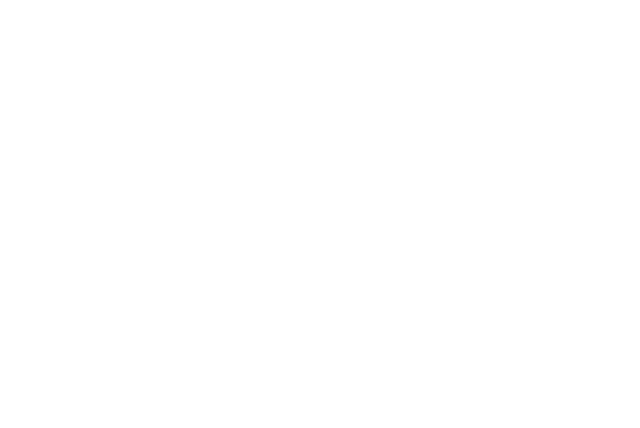
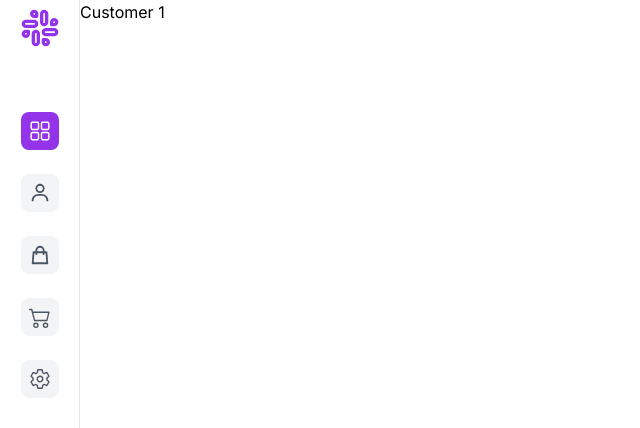
Before and after one commit to Sandun-Induranga/Next.js-POS, a Next.js app: page /customers in a window 1280 px wide. Shown: the top 428 px of the page, without its empty margins (0-640 px from the left). Built offline with nearby package versions, Linux system fonts and the light colour scheme.

Commit message:
CustomerContainer Imported

```diff
--- a/app/customers/page.js
+++ b/app/customers/page.js
@@ -1,3 +1,13 @@
+import CustomersContainer from "@/components/CustomersContainer";
+import SlideBar from "@/components/SlideBar";
+
 export default function Home() {
-  return <main className="min-h-screen"></main>;
+  return (
+    <main className="min-h-screen">
+      <SlideBar />
+      <section className="pl-20 w-full">
+        <CustomersContainer />
+      </section>
+    </main>
+  );
 }
--- a/components/CustomersContainer.jsx
+++ b/components/CustomersContainer.jsx
@@ -1,7 +1,13 @@
 import React from "react";
 
 const CustomersContainer = () => {
-  return <div>CustomersContainer</div>;
+  return (
+    <div>
+      <ul>
+        <li>Customer 1</li>
+      </ul>
+    </div>
+  );
 };
 
 export default CustomersContainer;
```
